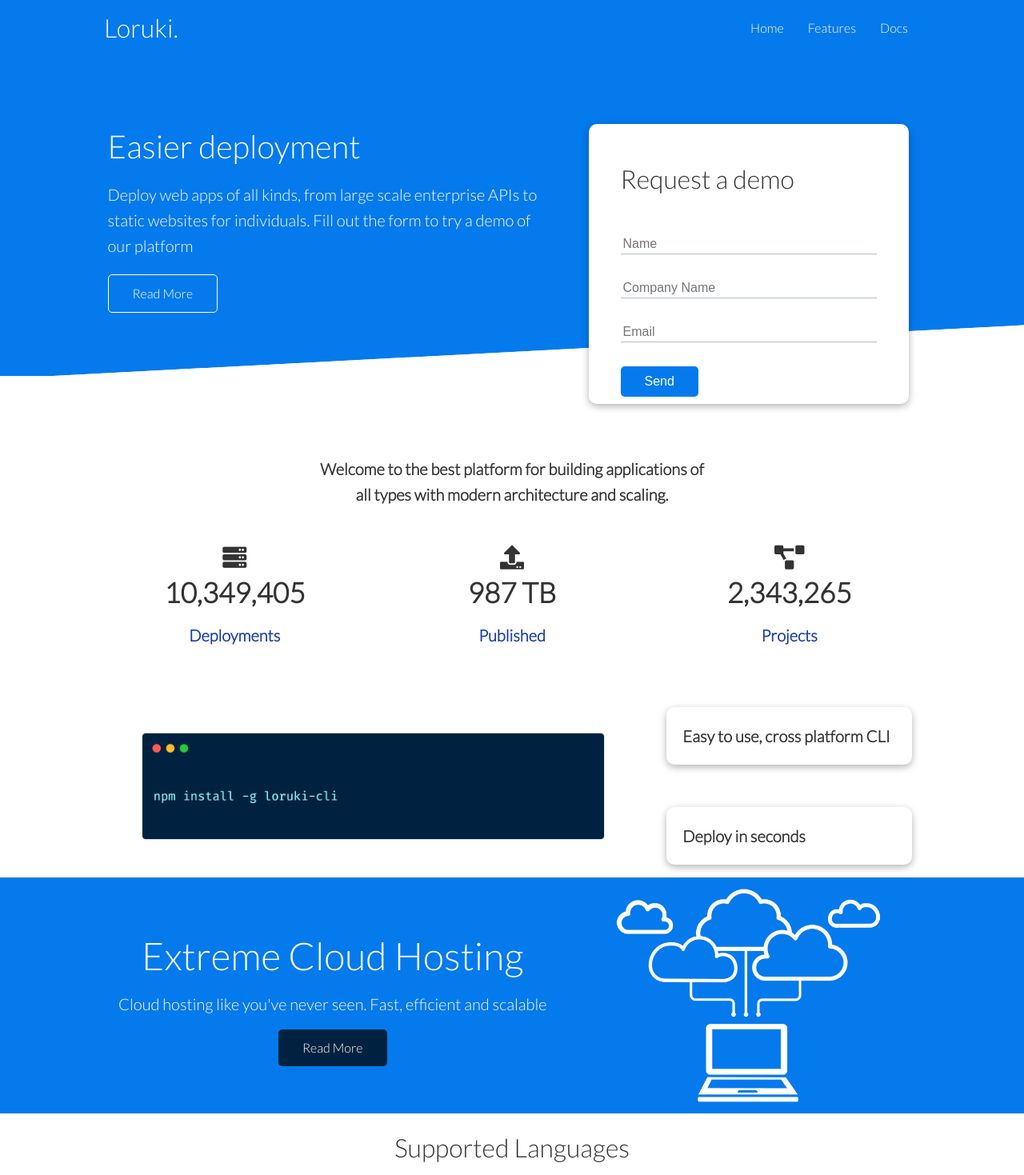
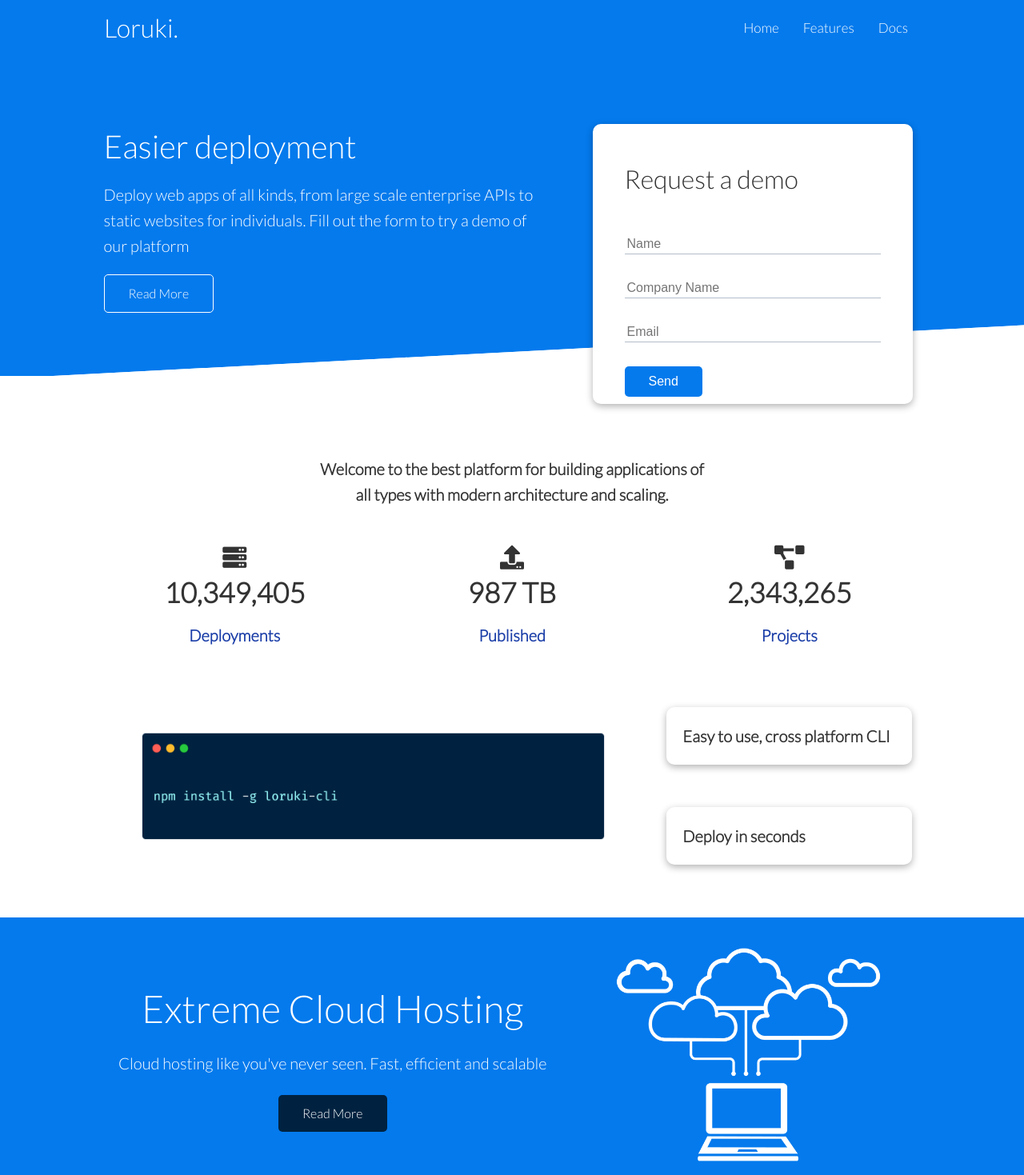
Before and after one commit to Zeus60/loruki-website, a plain HTML site: page index.html in a window 1280 px wide. Shown: the top 1469 px of the page at 80% size. Drawn offline with Linux system fonts and the light colour scheme.

Commit message:
added some margin to the clouc section

```diff
--- a/css/style.css
+++ b/css/style.css
@@ -79,7 +79,7 @@ pre {
   color: #fff;
   padding: 10px;
   margin: 0 5px;
-  font-size: 1.6rem;
+  font-size: 1.7rem;
 }
 
 .navbar a:hover {
@@ -110,11 +110,11 @@ pre {
 .showcase .grid {
   overflow: visible;
   grid-template-columns: 55% auto;
-  gap: 30px;
+  gap: 40px;
 }
 
 .showcase-text {
-  animation: slideInFromLeft 1s ease-in;
+  animation: slideInFromLeft 0.75s ease-in;
 }
 
 .showcase-form {
@@ -125,7 +125,7 @@ pre {
   padding: 40px;
   z-index: 100;
   justify-self: flex-end;
-  animation: slideInFromRight 1s ease-in;
+  animation: slideInFromRight 0.75s ease-in;
 }
 
 .showcase-form .form-control {
@@ -163,7 +163,7 @@ pre {
 /* Stats */
 .stats {
   padding-top: 100px;
-  animation: slideInFromBottom 1s ease-in;
+  animation: slideInFromBottom 0.75s ease-in;
 }
 
 .stats-heading {
@@ -184,6 +184,7 @@ pre {
 .cli .grid {
   grid-template-columns: repeat(3, 1fr);
   grid-template-rows: repeat(2, 1fr);
+  margin-bottom: 50px;
 }
 
 .cli .grid > *:first-child {
--- a/index.html
+++ b/index.html
@@ -112,11 +112,11 @@
   </section>
 
   <!-- CLOUD HOSTING -->
-  <section class="cloud bg-primary">
+  <section class="cloud py-2 bg-primary">
     <div class="container grid">
       <div class="text-center my-2 py-2">
         <h2 class="lg">Extreme Cloud Hosting</h2>
-        <p class="lead my-1">Cloud hosting like you've never seen. Fast,
+        <p class="lead my-2">Cloud hosting like you've never seen. Fast,
           efficient and scalable
         </p>
         <a href="features.html" class="btn btn-dark sm">Read More</a>
```
